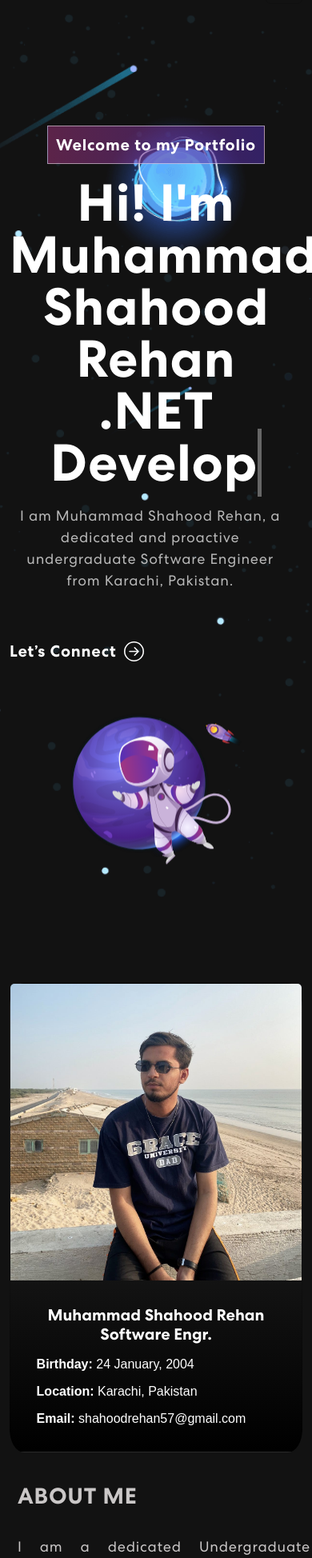
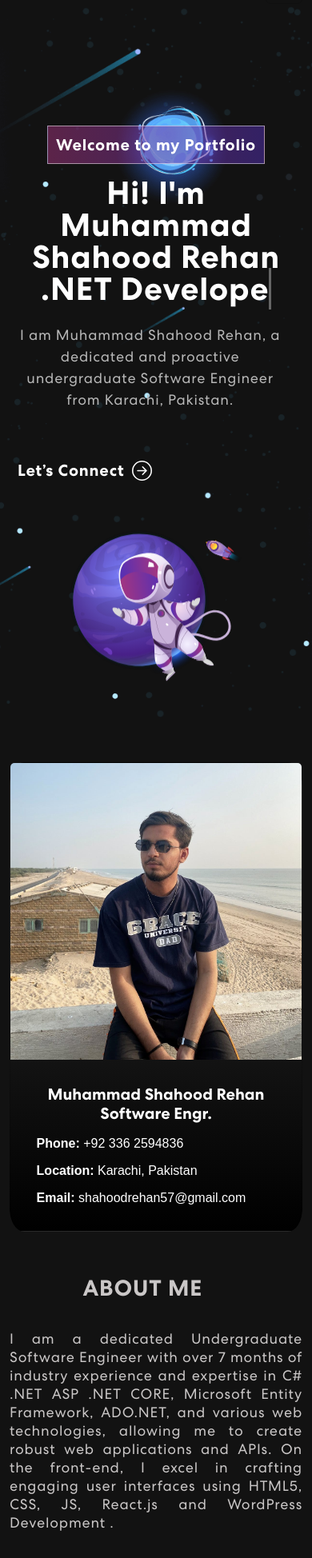
Before and after one commit to shahoodrehan/Portfolio, a React (Create React App) app: page / in a window 390 px wide. Shown: the part 48-1996 px from the top of the page at 80% size. Built offline with nearby package versions, Linux system fonts and the light colour scheme.

Commit message:
Responsiveness

```diff
--- a/src/App.css
+++ b/src/App.css
@@ -314,19 +314,20 @@ nav.navbar .navbar-toggler[aria-expanded="true"] .navbar-toggler-icon {
 
   /* Adjust padding and font size for smaller devices */
   nav.navbar .navbar-nav .nav-link.navbar-link {
-    padding: 0 15px;
-    font-size: 14px;
+    padding: 0 14px;
+    font-size: 16px;
   }
 
   .social-icon a {
-    width: 28px;
-    height: 28px;
+    width: 25px;
+    height: 25px;
   }
 
   .navbar-text button {
     padding: 10px 20px;
-    font-size: 14px;
-    margin-left: 110px; /* Adjust this value as needed */
+    font-size: 12px;
+    margin-right: 20px;
+    margin-left: 70px; /* Adjust this value as needed */
   }
 }
 
@@ -403,28 +404,36 @@ nav.navbar .navbar-toggler[aria-expanded="true"] .navbar-toggler-icon {
 }
 
 @media screen and (max-width: 768px) {
+  /* Adjustments for the image in the banner for smaller screens */
   .banner img {
-    max-width: 60%;
-    /* Adjust the maximum width for smaller screens */
-    height: auto;
-    /* Let the height adjust proportionally */
-    top: 28%;
-    /* Remove the top position */
+    max-width: 60%; /* Adjust the maximum width for smaller screens */
+    height: auto; /* Let the height adjust proportionally */
+    top: 28%; /* Remove the top position */
     /* Adjust the left position or use another value as needed */
-    right: 0;
-    /* Remove the right position */
+    right: 0; /* Remove the right position */
   }
+.banner p{
+  text-align:center;
+  padding-top: 4px;
+}
+.banner h1{
+  font-size:40px;
+  font-weight: 700;
+  padding: 0px 10px;
+}
+.banner button{
+  padding-left: 10px;
+}
 }
 
+/* Keyframes for the updown animation */
 @keyframes updown {
   0% {
     transform: translateY(-20px);
   }
-
   50% {
     transform: translateY(20px);
   }
-
   100% {
     transform: translateY(-20px);
   }
@@ -562,37 +571,48 @@ section .skill {
   margin-top: 10%;
 }
 
-
 @media (max-width: 768px) {
+  /* Adjustments for the profile card */
   .profile-card {
     position: relative;
-    /* Set the position relative to allow absolute positioning inside */
-    top: 2rem;
-    /* Give enough space for the profile info to fit under the image */
+    top: 1rem; /* Give enough space for the profile info to fit under the image */
+  }
+  .profile-info .hire-me{
+    margin-left: 50px;
+  }
+  .profile-info .download-cv{
+    margin-top: 5%;
+    margin-left: 10px;
+  }
+  .about-heading{
+    margin-left: 25%;
+  }
+.main-container{
+  margin-top: 1rem;
+}
+  /* Adjustments for the image in the profile card */
+  .profile-card .img {
+    width: 100%; /* Make image full width */
+    height: auto; /* Maintain aspect ratio */
+    border-radius: 50%; /* If you want a circular image */
   }
 
-  section.skill {
-    margin-top: 10rem;
-    margin-bottom: 4rem;
-  }
-
-  .profile-card .img {
-    width: 100%;
-    /* Make image full width */
-    height: auto;
-    /* Maintain aspect ratio */
-    border-radius: 50%;
-    /* If you want a circular image */
-  }
-
+  /* Adjustments for the profile info */
   .profile-info {
-    margin-left: -40px;
-    padding-top: 50px;
-
+    margin-left: -50px; /* Adjust the margin to fit the profile info properly */
+    padding-top: 50px; /* Add some top padding to align content properly */
   }
 
 
+  /* Adjustments for the skill section */
+  section.skill {
+    margin-top: 8rem; /* Adjust the margin-top for better spacing */
+    margin-bottom: 4rem; /* Add margin-bottom for better spacing */
+  }
 }
+
+
+
 
 /***skills css***/
 .skill {
@@ -1283,9 +1303,15 @@ margin-left: 30%;
     width: 50%;
     /* Adjust as needed */
   }
+  .footer .social-icon{
+    margin-left: 21%;
+    margin-right: 60px;
+    margin-top: 1rem;
+  }
 
   .footer p {
     font-size: 12px;
+    margin-bottom: 0;
     /* Adjust as needed */
   }
 }
--- a/src/Components/Profile.js
+++ b/src/Components/Profile.js
@@ -27,7 +27,7 @@ const Profile = () => {
             <Card.Body>
               <Card.Title className="card-title">Muhammad Shahood Rehan <br /> Software Engr.</Card.Title>
               <Card.Text>
-                <p><strong>Birthday:</strong> 24 January, 2004</p>
+                <p><strong>Phone:</strong> +92 336 2594836</p>
                 <p><strong>Location:</strong> Karachi, Pakistan</p>
                 <p><strong>Email:</strong> shahoodrehan57@gmail.com</p>
               </Card.Text>
```
